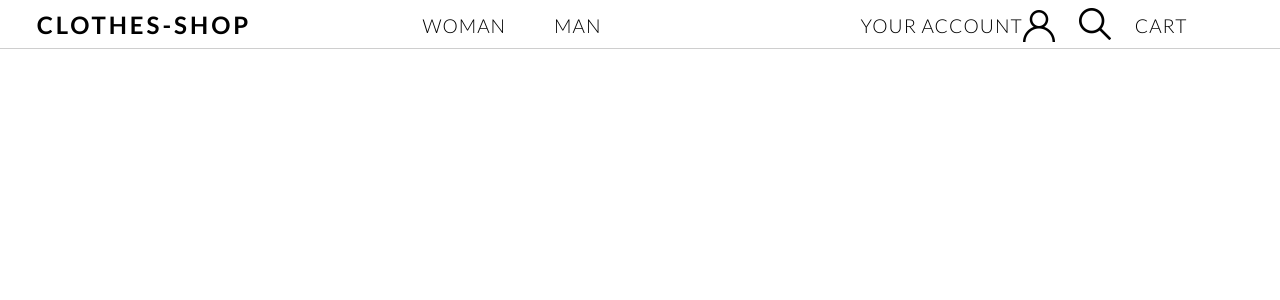
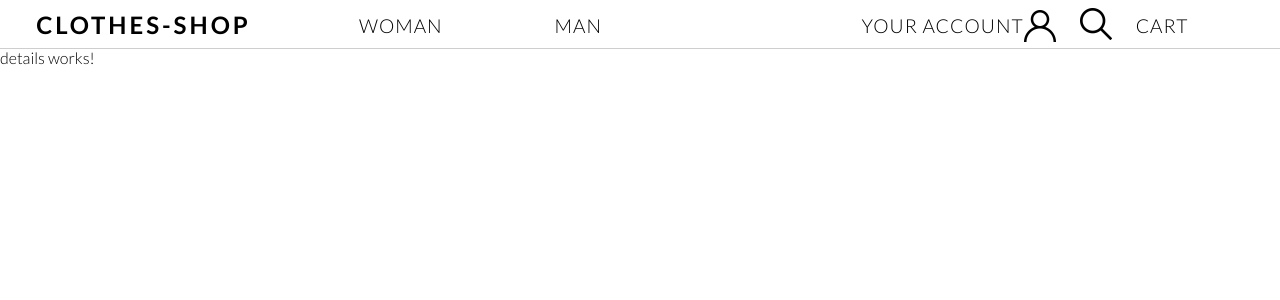
Before and after one commit to m-figon/ClothesShop, an Angular app: page /1/1 in a window 1280 px wide. Before the commit this address led to /. Shown: the top 300 px of the page. Built offline with nearby package versions, Linux system fonts and the light colour scheme.

Commit message:
man and woman option menus on mouse entered shows, details component init, after cliking on link both options menus are closing down

```diff
--- a/src/app/app-routing.module.ts
+++ b/src/app/app-routing.module.ts
@@ -5,6 +5,7 @@ import { HomeComponent } from './home/home.component';
 import { OfferComponent } from './offer/offer.component';
 import { CartComponent } from './cart/cart.component';
 import {HttpClientModule} from '@angular/common/http';
+import { DetailsComponent } from './details/details.component';
 
 
 
@@ -13,6 +14,7 @@ const routes: Routes = [
   { path: 'account', component: AccountComponent },
   { path: 'cart', component: CartComponent },
   { path: ':type', component: OfferComponent },
+  { path: ':type/:details', component: DetailsComponent },
 ];
 
 @NgModule({
--- a/src/app/app.component.css
+++ b/src/app/app.component.css
@@ -4,7 +4,7 @@
     width:100vw;
     height:3rem;
     background-color: white;
-    position: fixed;
+    position: absolute;
     top:0;
     left:0;
     display: flex;
@@ -22,7 +22,27 @@
     margin-left: 1rem;
     margin-right: 1rem;
 }
-.nav-bar h1{
+.options-woman,
+.options-man{
+    position: relative;
+    top:8rem;
+    left:-8rem;
+    padding-left: 2rem;
+    padding-right: 2rem;
+    display: flex;
+    flex-direction: column;
+    align-items: flex-start;
+    justify-content: flex-start;
+    width:5rem;
+    background-color: white;
+}
+
+.options-man{
+    background-color: white;
+}
+.nav-bar h1,
+.options-woman h1,
+.options-man h1{
     font-weight: 300;
     font-size: 1.2rem;
     letter-spacing: 1px;
--- a/src/app/app.component.html
+++ b/src/app/app.component.html
@@ -13,21 +13,57 @@
 <div class="app">
   <div class='nav-bar'>
     <div class="left">
-      <a routerLink="/" routerLinkActive="active"><h2>CLOTHES-SHOP</h2></a>
+      <a routerLink="/" routerLinkActive="active">
+        <h2>CLOTHES-SHOP</h2>
+      </a>
     </div>
     <div class="middle">
       <div class="left">
-        <a routerLink="/woman" routerLinkActive="active"><div class="text"><h1>WOMAN</h1></div></a>
-        <a routerLink="/man" routerLinkActive="active"><div class="text"><h1>MAN</h1></div></a>
+        <a routerLink="/woman" routerLinkActive="active">
+          <div (mouseenter)="hoverFunc('woman')" class="text">
+            <h1>WOMAN</h1>
+          </div>
+        </a>
+        <div class="options-woman">
+          <ng-container *ngIf="woman">
+            <a routerLink="/woman/tops"  routerLinkActive="active"><h1 (click)="closeFunc()">Tops</h1></a>
+            <a routerLink="/woman/pants" routerLinkActive="active"><h1 (click)="closeFunc()">Pants</h1></a>
+            <a routerLink="/woman/pants" routerLinkActive="active"><h1 (click)="closeFunc()">Boots</h1></a>
+            <a routerLink="/woman/pants" routerLinkActive="active"><h1 (click)="closeFunc()">Dresses</h1></a>
+          </ng-container>
+        </div>
+        <a routerLink="/man" routerLinkActive="active">
+          <div (mouseenter)="hoverFunc('man')" class="text">
+            <h1>MAN</h1>
+          </div>
+        </a>
+        <div class="options-man">
+          <ng-container *ngIf="man">
+            <a routerLink="/man/tops" routerLinkActive="active"><h1 (click)="closeFunc()">Tops</h1></a>
+            <a routerLink="/man/pants" routerLinkActive="active"><h1 (click)="closeFunc()">Pants</h1></a>
+            <a routerLink="/man/boots" routerLinkActive="active"><h1 (click)="closeFunc()">Boots</h1></a>
+            <a routerLink="/man/suits" routerLinkActive="active"><h1 (click)="closeFunc()">Suits</h1></a>
+          </ng-container>
+        </div>
+
       </div>
     </div>
     <div class="right">
-      <a routerLink="/account" routerLinkActive="active"><div class="text"><h1>{{account}}</h1><img src="assets/img/user.png"></div></a>
+      <a routerLink="/account" routerLinkActive="active">
+        <div class="text">
+          <h1>{{account}}</h1><img src="assets/img/user.png">
+        </div>
+      </a>
       <img src="assets/img/search.png">
-      <a routerLink="/cart" routerLinkActive="active"><div class="text"><h1>CART</h1></div></a>
+      <a routerLink="/cart" routerLinkActive="active">
+        <div class="text">
+          <h1>CART</h1>
+        </div>
+      </a>
     </div>
+  </div>
 
-  </div>
+
 </div>
 
 
--- a/src/app/app.component.ts
+++ b/src/app/app.component.ts
@@ -9,8 +9,17 @@ import { AppService } from './app.service';
 export class AppComponent implements OnInit {
   title = 'clothes-shop';
   account="YOUR ACCOUNT";
+  woman=false;
+  man=false;
   constructor(private appService: AppService){
 
+  }
+  hoverFunc(type){
+    eval('this.'+type+'= !this.'+type);
+  }
+  closeFunc(){
+    this.woman=false;
+    this.man=false;
   }
   ngOnInit(): void {
     setInterval(()=>{
--- a/src/app/app.module.ts
+++ b/src/app/app.module.ts
@@ -9,6 +9,7 @@ import { OfferComponent } from './offer/offer.component';
 import { CartComponent } from './cart/cart.component';
 import { FormsModule } from '@angular/forms';
 import { AppService } from './app.service';
+import { DetailsComponent } from './details/details.component';
 
 @NgModule({
   declarations: [
@@ -16,7 +17,8 @@ import { AppService } from './app.service';
     AccountComponent,
     HomeComponent,
     OfferComponent,
-    CartComponent
+    CartComponent,
+    DetailsComponent
   ],
   imports: [
     BrowserModule,
--- /dev/null
+++ b/src/app/details/details.component.css
@@ -0,0 +1,3 @@
+.details{
+    margin-top:3rem;
+}
--- /dev/null
+++ b/src/app/details/details.component.html
@@ -0,0 +1,4 @@
+<div class="details">
+    <p>details works!</p>
+
+</div>
--- /dev/null
+++ b/src/app/details/details.component.ts
@@ -0,0 +1,15 @@
+import { Component, OnInit } from '@angular/core';
+
+@Component({
+  selector: 'app-details',
+  templateUrl: './details.component.html',
+  styleUrls: ['./details.component.css']
+})
+export class DetailsComponent implements OnInit {
+
+  constructor() { }
+
+  ngOnInit(): void {
+  }
+
+}
```
Also changed, not shown: 1 other file (tests, documents, lock files or other folders).
